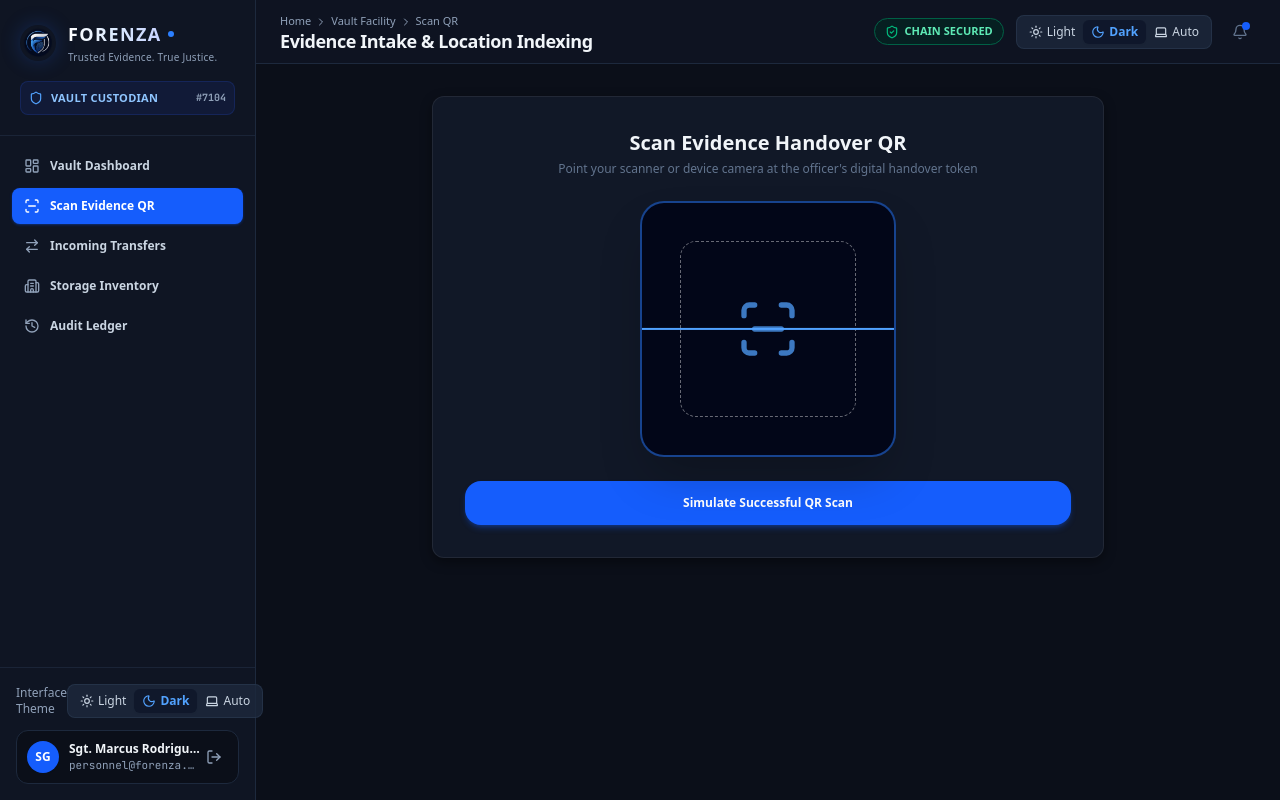
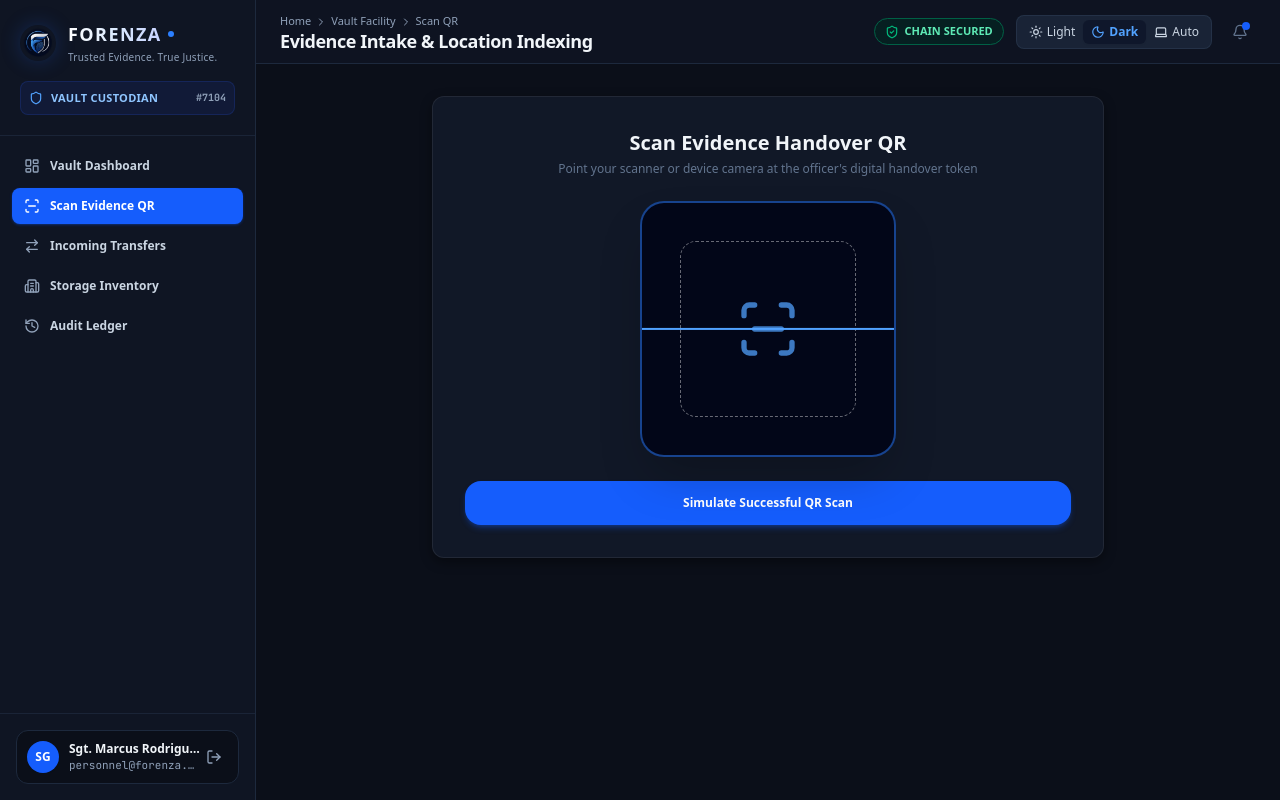
Before and after one commit to Ti838/FORENZA, a Next.js app in the folder web/: page /vault/scan in a window 1280 px wide. Built offline with nearby package versions, Linux system fonts and the light colour scheme.

Commit message:
fix(ui): remove duplicate ThemeToggle from sidebar footer, keep unified in header

```diff
--- a/web/components/layout/AppSidebar.tsx
+++ b/web/components/layout/AppSidebar.tsx
@@ -3,7 +3,6 @@
 import Link from 'next/link'
 import { usePathname, useRouter } from 'next/navigation'
 import { ForenzaLogo } from '@/components/brand/ForenzaLogo'
-import { ThemeToggle } from '@/components/theme/ThemeToggle'
 import {
   LayoutDashboard,
   FolderLock,
@@ -197,14 +196,8 @@ export function AppSidebar({
         </nav>
       </div>
 
-      {/* Bottom Section: Theme Toggle, Profile & Logout */}
-      <div className="p-4 border-t border-slate-100 dark:border-slate-800/80 space-y-3">
-        {/* Theme Switch */}
-        <div className="flex items-center justify-between">
-          <span className="text-xs text-slate-500 dark:text-slate-400 font-medium">Interface Theme</span>
-          <ThemeToggle />
-        </div>
-
+      {/* Bottom Section: Profile & Logout */}
+      <div className="p-4 border-t border-slate-100 dark:border-slate-800/80">
         {/* User Card */}
         <div className="p-2.5 rounded-xl bg-slate-50 dark:bg-[#0B0F19] border border-slate-200/80 dark:border-slate-800 flex items-center justify-between">
           <div className="flex items-center gap-2.5 truncate">
```
